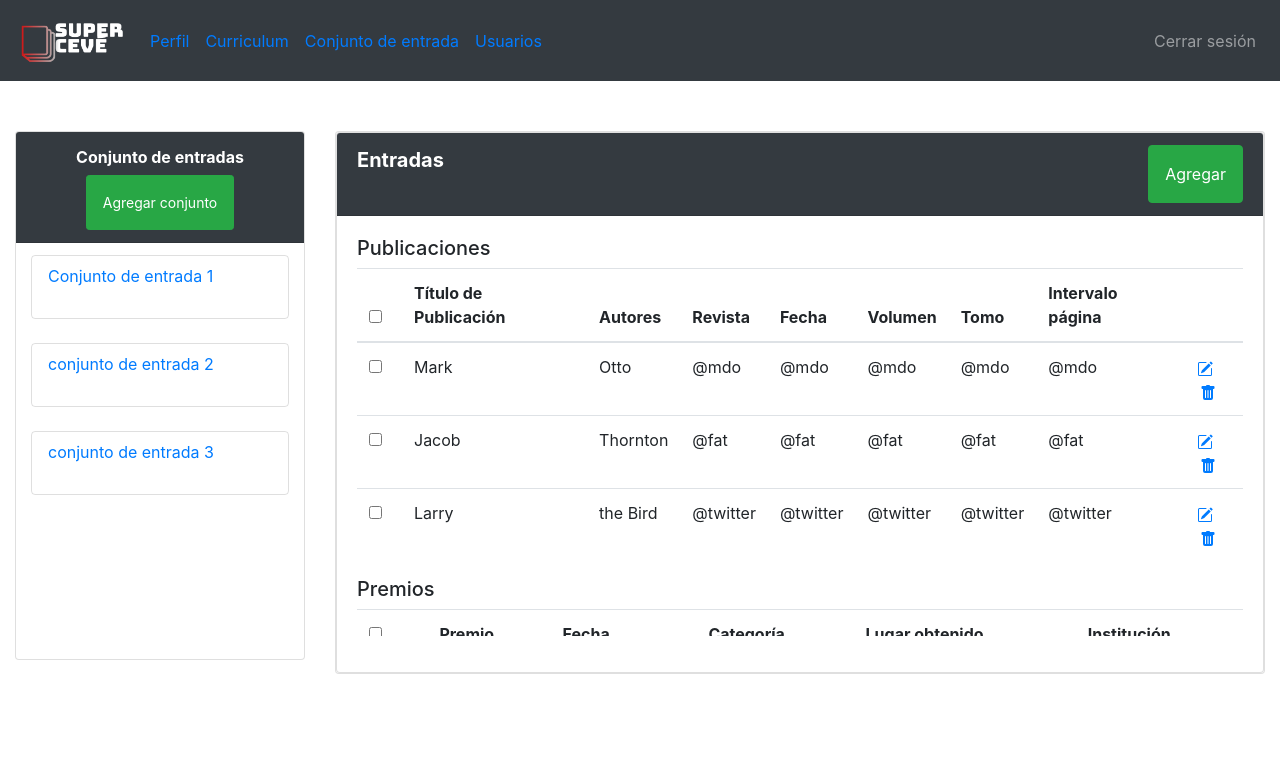
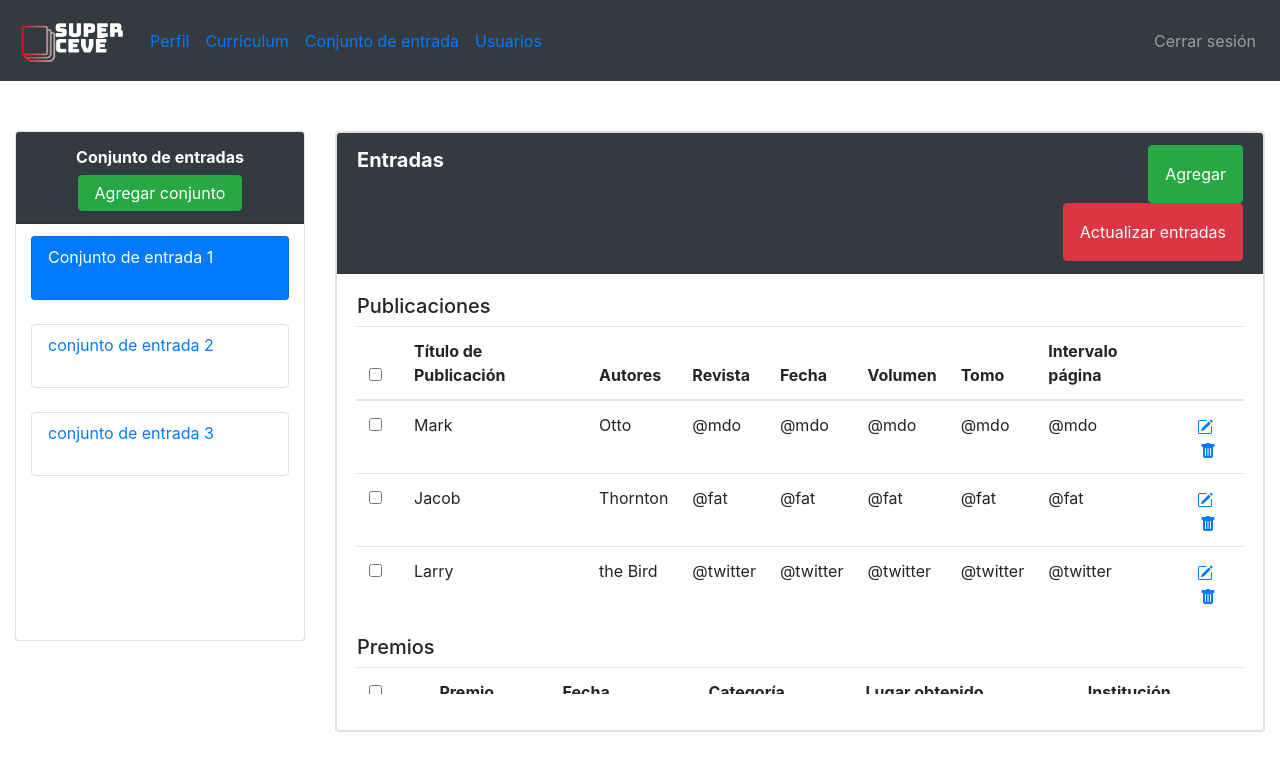
Before and after one commit to Bishuu1/SuperCeveFrontend, a React (Create React App) app: page /conjunto-entradas in a window 1280 px wide. Shown: the top 770 px of the page. Built offline with nearby package versions, Linux system fonts and the light colour scheme.

Commit message:
agregue un par de cosas

```diff
--- a/src/content/SetEntries/index.js
+++ b/src/content/SetEntries/index.js
@@ -44,7 +44,6 @@ const SetEntries = () => {
     );
   }
 
-
   function ModalAgregarEntrada(props) {
     return (
       <Modal {...props} aria-labelledby="contained-modal-title-vcenter">
@@ -58,20 +57,21 @@ const SetEntries = () => {
         <Modal.Body className="show-grid">
           <Container>
 
-                <Form.Group controlId="exampleForm.ControlSelect1">
+                <Form.Group id="tipos" onChange= "mostrar(this.value)">
                   <Form.Label>Tipo de entrada</Form.Label>
-                  <Form.Control as="select">
-                    <option>Publicación</option>
-                    <option>Premio</option>
-                    <option>Conferencia</option>
-                    <option>Concurso</option>
+                  <Form.Control as="select" onChange="">
+                    <option value="publicacion">Publicación</option>
+                    <option value="premio">Premio</option>
+                    <option value="conferencia">Conferencia</option>
+                    <option value="concurso">Concurso</option>
                   </Form.Control>
                 </Form.Group>
 
-              <Form.Group controlId="exampleForm.ControlInput1" label="disabled" >
+              <Form.Group id="fecha"  >
                 <Form.Label>fecha</Form.Label>
                 <Form.Control placeholder="fecha" />
               </Form.Group>
+
 
           </Container>
         </Modal.Body>
@@ -105,9 +105,9 @@ const SetEntries = () => {
                 <strong>Conjunto de entradas</strong>
               </h6>
 
-              <Button variant="success" size="sm" onClick={() => setModalShow(true)}>
+              <Button variant="success" style={{padding: "5px 16px"}} onClick={() => setModalShow(true)}>
                 Agregar conjunto
-              </Button>{" "}
+              </Button>
 
               <ModalAgregarConjunto show={modalShow} onHide={() => setModalShow(false)} />
 
@@ -126,9 +126,10 @@ const SetEntries = () => {
                 <div class="container">
                   <Tab.Container
                     id="left-tabs-example"
-                    defaultActiveKey="first"
+                    defaultActiveKey="1"
                   >
                     <Nav variant="pills" className="flex-column">
+
                       <Nav.Item>
                         <Nav.Link
                           style={{
@@ -213,7 +214,16 @@ const SetEntries = () => {
                           </Button>{" "}
                           <ModalAgregarEntrada show={modalShow} onHide={() => setModalShow(false)} />
 
+                          <Button
+                            variant="danger"
+                            title="Actualizar entradas"
+
+                          >Actualizar entradas</Button>
+
                         </h5>
+
+
+
                       </div>
                     </div>
                   </div>
```
